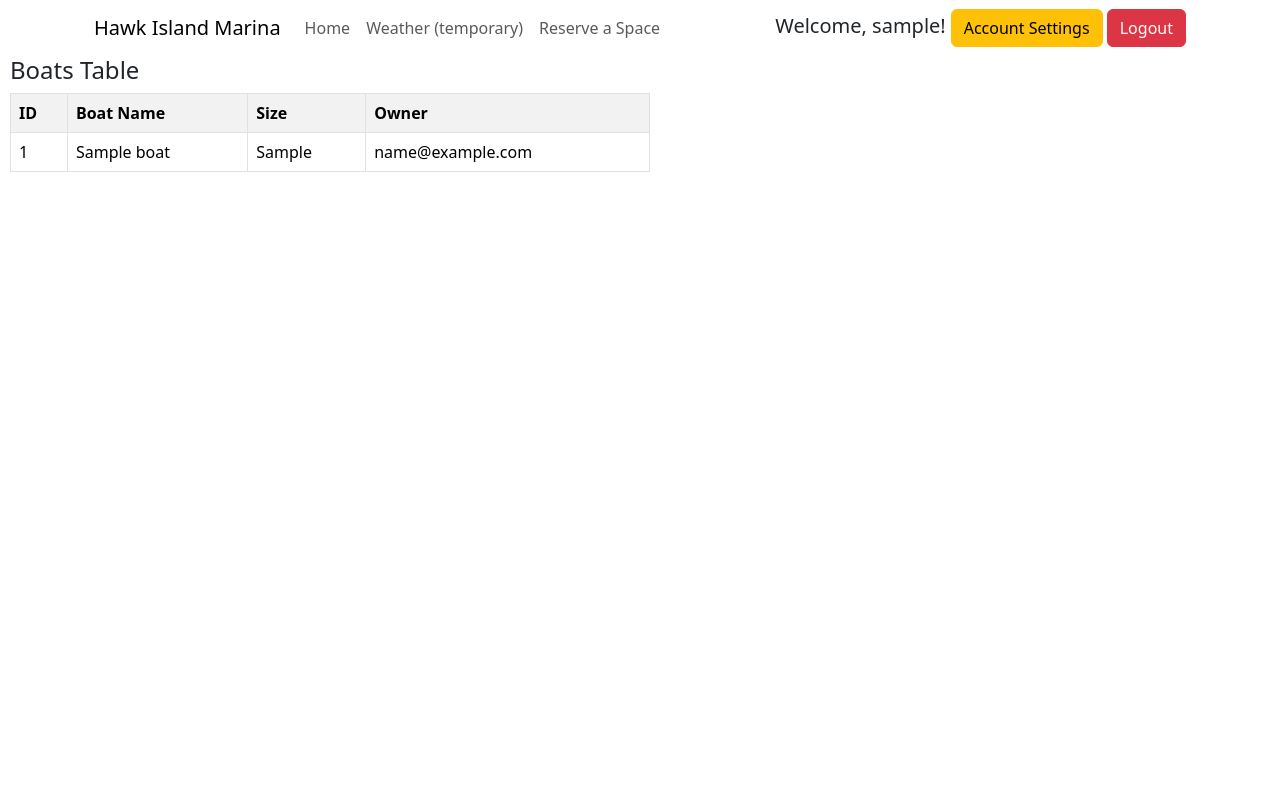
After one commit to brodieberger/GreenLaneStudios, a PHP site: page /boats.php in a window 1280 px wide. The commit adds this page. Run offline with PHP 8.4, Linux system fonts and the light colour scheme; the visitor is signed in with stand-in values (Sample User, id 1); tables that the repository leaves empty or names only in its code hold one stand-in row (values such as "Sample post").

Commit message:
Added boats.php and reservations.php table

```diff
--- a/account/login_handler.php
+++ b/account/login_handler.php
@@ -7,13 +7,13 @@ if ($_SERVER['REQUEST_METHOD'] === 'POST') {
     $password = $_POST['password'];
 
     // Query to check if user exists and get their details
-    $query = "SELECT email, password, is_employee FROM users WHERE email = ?";
+    $query = "SELECT id, email, password, is_employee FROM users WHERE email = ?";
     $stmt = $conn->prepare($query);
     $stmt->bind_param("s", $email);
     $stmt->execute();
 
     // Bind result variables
-    $stmt->bind_result($dbEmail, $dbPassword, $isEmployee);
+    $stmt->bind_result($dbID, $dbEmail, $dbPassword, $isEmployee);
     $userFound = false;
 
     // Fetch the single row
@@ -21,6 +21,7 @@ if ($_SERVER['REQUEST_METHOD'] === 'POST') {
         $userFound = true;
         if (password_verify($password, $dbPassword)) {
             $_SESSION['user'] = $dbEmail; // Store user email
+            $_SESSION['id'] = $dbID; // Store user ID
             $_SESSION['is_employee'] = $isEmployee; // Store employee status
             header("Location: ../index.php"); // Redirect to main page
             exit();
--- /dev/null
+++ b/boats.php
@@ -0,0 +1,202 @@
+<?php
+session_start();
+$isLoggedIn = isset($_SESSION['user']); // Check if the user is logged in
+$isEmployee = ($_SESSION['is_employee']);
+
+include "db_connection.php";
+?>
+
+<html lang="en">
+
+<head>
+    <meta charset="UTF-8">
+    <title>Marina Map</title>
+    <link href="https://cdn.jsdelivr.net/npm/bootstrap@5.3.3/dist/css/bootstrap.min.css" rel="stylesheet">
+    <style>
+    </style>
+</head>
+
+<body>
+    <!-- NAVBAR -->
+    <div class="container">
+        <nav class="navbar navbar-expand-lg bg-body rounded" aria-label="Eleventh navbar example">
+            <div class="container-fluid">
+                <a class="navbar-brand" href="#">Hawk Island Marina</a>
+                <button class="navbar-toggler" type="button" data-bs-toggle="collapse"
+                    data-bs-target="#navbarsExample09" aria-controls="navbarsExample09" aria-expanded="false"
+                    aria-label="Toggle navigation">
+                    <span class="navbar-toggler-icon"></span>
+                </button>
+
+                <div class="collapse navbar-collapse" id="navbarsExample09">
+                    <ul class="navbar-nav me-auto mb-2 mb-lg-0">
+                        <li class="nav-item">
+                            <a class="nav-link" href="index.php">Home</a>
+                        </li>
+                        <li class="nav-item">
+                            <a class="nav-link" href="weather.php">Weather (temporary)</a>
+                        </li>
+                        <li class="nav-item">
+                            <a class="nav-link" href="reservations.php">Reserve a Space</a>
+                        </li>
+                    </ul>
+                    <ul class="navbar-nav ms-auto mb-2 mb-lg-0">
+                        <?php if ($isLoggedIn): ?>
+                            <li class="nav-item"> <!-- This part should be positioned at the right -->
+                                <!-- Display options for logged-in users -->
+                                <div class="text-center" style="margin-top: 5px;">
+                                    <h5>Welcome, <?php echo htmlspecialchars($_SESSION['user']); ?>!</h5>
+                                </div>
+                            </li>
+                            <li class="nav-item" style="margin-left: 5px;">
+                                <div class="btn-container">
+                                    <button onclick="window.location.href='account/login.php'" class="btn btn-warning">
+                                        Account Settings
+                                    </button>
+                                    <form action="account/logout.php" method="post" style="display: inline;">
+                                        <button type="submit" class="btn btn-danger">Logout</button>
+                                    </form>
+                                </div>
+                            </li>
+                        <?php else: ?>
+                            <li class="nav-item" style="margin-top: 5px;">
+                                <h5>You are not logged in!</h5>
+                            </li>
+                            <li class="nav-item" style="margin-left: 5px;">
+                                <!-- This part should be positioned at the right -->
+                                <!-- Display options for non-logged-in users -->
+                                <div class="text-center">
+                                    <div class="btn-container">
+                                        <button onclick="window.location.href='account/login.php'" class="btn btn-primary">
+                                            Login
+                                        </button>
+                                        <button onclick="window.location.href='account/login.php'" class="btn btn-primary">
+                                            Create Account
+                                        </button>
+                                    </div>
+                                </div>
+                            </li>
+                        <?php endif; ?>
+                    </ul>
+
+                </div>
+            </div>
+        </nav>
+    </div>
+    <!--NAVBAR OVER-->
+
+    <?php if (!$isLoggedIn): ?>
+        <div class="content" style="margin-left:10px;">
+            <h1>Not Logged in!</h1>
+            <p>You are not logged in. To register a boat, please log in using the buttons at the top right!</p>
+        </div>
+    <?php elseif ($isEmployee == 1): ?>
+        <div class="content" style="margin-left:10px; width:50%">
+            <h4>Boats Table</h4>
+            <!-- BOAT TABLE ------------------------------------------------------------------------------------------------->
+
+        <?php
+        $query = "
+        SELECT
+            boats.id AS boat_id,
+            boats.name AS boat_name,
+            boats.size AS size,
+            users.email AS owner_name
+        FROM boats
+        LEFT JOIN users ON boats.user_id = users.id
+        ";
+        $result = mysqli_query($conn, $query);
+
+        if (!$result) {
+            echo "Error executing query: " . mysqli_error($conn);
+        } else {
+            echo "<table class='table table-bordered table-striped'>";
+            echo "<tr>
+                    <th>ID</th>
+                    <th>Boat Name</th>
+                    <th>Size</th>
+                    <th>Owner</th>
+                  </tr>";
+            while ($row = mysqli_fetch_array($result)) {
+                echo "<tr>
+                        <td>" . htmlspecialchars($row['boat_id']) . "</td>
+                        <td>" . htmlspecialchars($row['boat_name']) . "</td>
+                        <td>" . htmlspecialchars($row['size']) . "</td>
+                        <td>" . htmlspecialchars($row['owner_name']) . "</td>
+                      </tr>";
+            }
+            echo "</table>";
+        }
+        ?>
+        <br>
+        <!-- BOAT TABLE END------------------------------------------------------------------------------------------------->
+
+    </div>
+    <?php elseif ($isEmployee == 0): ?>
+    <div class="content" style="margin-left:10px;">
+        <h1>Customer View</h1>
+
+        <?php
+        // Handle form submission for registering a boat
+        if ($_SERVER['REQUEST_METHOD'] === 'POST') {
+            $boat_name = $_POST['name'];
+            $boat_size = $_POST['size'];
+            $user_id = $_SESSION['id'];
+
+            if (!empty($boat_name) && !empty($boat_size)) {
+                $query = "INSERT INTO boats (name, size, user_id) VALUES (?, ?, ?)";
+                $stmt = $conn->prepare($query);
+                $stmt->bind_param("ssi", $boat_name, $boat_size, $user_id);
+
+                if ($stmt->execute()) {
+                    echo "<div class='alert alert-success'>Your boat has been successfully registered!</div>";
+                } else {
+                    echo "<div class='alert alert-danger'>Error: " . $stmt->error . "</div>";
+                }
+
+                $stmt->close();
+            } else {
+                echo "<div class='alert alert-warning'>Please fill out all fields.</div>";
+            }
+        }
+        ?>
+
+        <!-- Form for registering a boat -->
+            <form action="" method="POST">
+                <div class="mb-3" style="width: 50%;">
+                    <label for="name" class="form-label">Boat Name:</label>
+                    <input type="text" id="name" name="name" class="form-control" placeholder="Enter boat name"
+                        required>
+                </div>
+
+                <div class="mb-3" style="width: 25%;">
+                    <label for="size" class="form-label">Boat Size:</label>
+                    <select id="size" name="size" class="form-select" required>
+                        <option value="" disabled selected>Select a size class</option>
+                        <option value="Class1">Class 1 (Small)</option>
+                        <option value="Class2">Class 2 (Medium)</option>
+                        <option value="Class3">Class 3 (Large)</option>
+                    </select>
+                </div>
+
+                <button type="submit" class="btn btn-primary">Register Boat</button>
+            </form>
+        </div>
+    <?php endif; ?>
+
+
+
+
+    <script>
+        function requestSpot(spot) {
+            const isAvailable = confirm(`Would you like to request ${spot}?`);
+            if (isAvailable) {
+                let requestemail = prompt('Enter your email address: (NOTE THIS DOESNT DO ANYTHING!!! CLicking this button should open a form somewhere on the screen)');
+
+            }
+        }
+    </script>
+
+</body>
+
+</html>
```
Also changed, not shown: reservations.php (+93 -45 lines).
